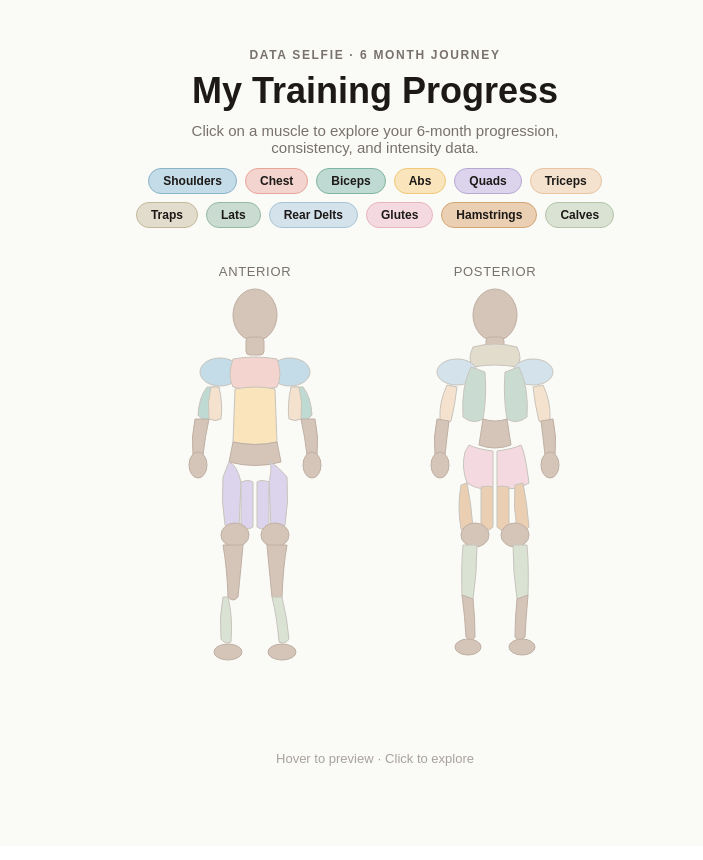
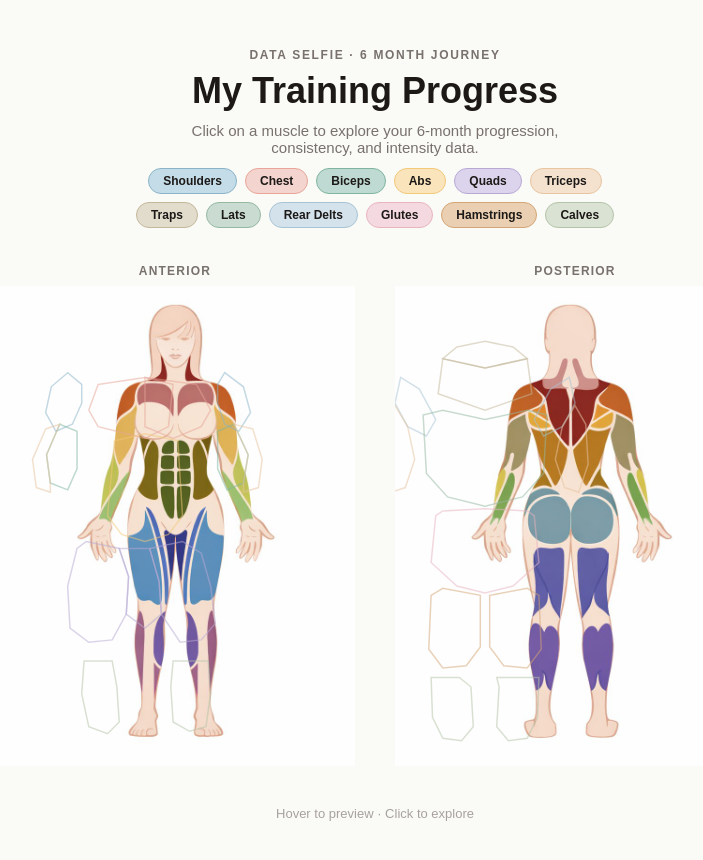
Before and after one commit to darageorgieva/Gym-Data-Viz, a React (Create React App) app: page / in a window 1280 px wide. Shown: the top 860 px of the page, without its empty margins (265-968 px from the left). Built offline with nearby package versions, Linux system fonts and the light colour scheme.

Commit message:
body ouline fix

```diff
--- a/src/components/BodySVG.js
+++ b/src/components/BodySVG.js
@@ -1,160 +1,164 @@
 import React, { useState } from 'react';
 import { MUSCLE_CONFIG } from '../config';
+
+// Image is 1536x1024. Front body: left half, Back body: right half.
+// We display each half separately at a fixed display height.
+// Coordinates below are in image-space (0-768 for front, 768-1536 for back, 0-1024 tall)
+// and will be scaled to display size via SVG viewBox.
+
+const FRONT_W = 768;
+const FRONT_H = 1024;
+const BACK_OFFSET_X = 768; // back starts at x=768 in the full image
+
+// Each region: { muscle, points: [[x,y],...] } in image coordinates
+const FRONT_REGIONS = [
+  // Shoulders (orange area, both sides)
+  { muscle: 'Shoulders', points: [[155,185],[120,215],[108,270],[130,310],[165,295],[185,250],[185,210]] },
+  { muscle: 'Shoulders', points: [[490,185],[530,215],[545,270],[520,310],[490,295],[475,250],[475,210]] },
+
+  // Chest (pink pec area)
+  { muscle: 'Chest', points: [[220,210],[320,195],[380,210],[370,300],[320,325],[220,300],[200,265]] },
+  { muscle: 'Chest', points: [[320,195],[430,210],[460,265],[440,300],[380,325],[320,300]] },
+
+  // Biceps (yellow-green upper arm front)
+  { muscle: 'Biceps', points: [[138,295],[110,360],[118,420],[155,435],[175,390],[175,310]] },
+  { muscle: 'Biceps', points: [[510,295],[540,360],[530,420],[495,435],[475,390],[475,310]] },
+
+  // Triceps (darker area back of upper arm, visible from front)
+  { muscle: 'Triceps', points: [[108,305],[80,370],[88,430],[118,440],[118,420],[110,360],[138,295]] },
+  { muscle: 'Triceps', points: [[550,305],[570,370],[562,430],[530,440],[530,420],[540,360],[510,295]] },
+
+  // Abs (green segmented area)
+  { muscle: 'Abs', points: [[255,330],[320,315],[390,330],[400,490],[370,530],[320,545],[270,530],[240,490]] },
+
+  // Quads (large blue area thighs)
+  { muscle: 'Quads', points: [[195,545],[175,560],[155,640],[160,730],[200,760],[250,755],[280,700],[285,620],[265,560]] },
+  { muscle: 'Quads', points: [[265,560],[285,620],[280,700],[320,730],[355,700],[350,630],[330,560]] },
+  { muscle: 'Quads', points: [[330,560],[350,630],[355,700],[395,760],[440,755],[470,720],[460,640],[440,570],[400,545]] },
+
+  // Calves (purple lower leg front)
+  { muscle: 'Calves', points: [[190,800],[185,870],[200,940],[240,955],[265,930],[260,855],[250,800]] },
+  { muscle: 'Calves', points: [[380,800],[375,855],[380,930],[415,950],[450,940],[460,870],[455,800]] },
+];
+
+const BACK_REGIONS = [
+  // Traps (dark red center upper back) - coords relative to full image (x starts at 768)
+  { muscle: 'Traps', points: [[870,155],[960,175],[1050,155],[1060,230],[960,265],[860,230]] },
+
+  // Rear Delts (orange shoulder area)
+  { muscle: 'Rear Delts', points: [[780,195],[820,220],[855,285],[835,320],[795,300],[768,250]] },
+  { muscle: 'Rear Delts', points: [[1140,195],[1100,220],[1065,285],[1085,320],[1125,300],[1152,250]] },
+
+  // Lats (olive/brown large back area)
+  { muscle: 'Lats', points: [[828,275],[870,265],[960,285],[1050,265],[1092,275],[1085,400],[1040,450],[960,470],[880,450],[835,400]] },
+
+  // Triceps (yellow-green back of arm)
+  { muscle: 'Triceps', points: [[768,255],[795,300],[810,370],[790,430],[760,440],[740,380],[745,295]] },
+  { muscle: 'Triceps', points: [[1152,255],[1125,300],[1110,370],[1130,430],[1160,440],[1180,380],[1175,295]] },
+
+  // Glutes (teal/blue round area)
+  { muscle: 'Glutes', points: [[855,490],[870,480],[960,475],[1050,480],[1065,490],[1075,590],[1020,640],[960,655],[900,640],[845,590]] },
+
+  // Hamstrings (blue-purple thighs back)
+  { muscle: 'Hamstrings', points: [[845,660],[870,645],[950,660],[950,770],[920,810],[870,815],[840,775]] },
+  { muscle: 'Hamstrings', points: [[970,660],[1050,645],[1075,660],[1080,775],[1050,815],[1000,810],[970,770]] },
+
+  // Calves (purple lower legs back)
+  { muscle: 'Calves', points: [[845,835],[848,920],[870,965],[910,970],[935,940],[930,855],[905,835]] },
+  { muscle: 'Calves', points: [[985,835],[990,855],[985,940],[1010,970],[1050,965],[1072,920],[1075,835]] },
+
+  // Traps upper portion
+  { muscle: 'Traps', points: [[900,130],[960,118],[1020,130],[1050,155],[960,175],[870,155]] },
+];
+
+const DISPLAY_HEIGHT = 480;
+const SCALE = DISPLAY_HEIGHT / FRONT_H; // scale factor
+const DISPLAY_FRONT_W = FRONT_W * SCALE;
+const DISPLAY_BACK_W = FRONT_W * SCALE; // same width
 
 export default function BodySVG({ onMuscleClick }) {
   const [hovered, setHovered] = useState(null);
 
-  const getColor = (muscle) => {
-    const config = MUSCLE_CONFIG[muscle];
-    if (!config) return '#E0DDD8';
-    if (hovered === muscle) return config.color;
-    return config.colorLight;
-  };
-
-  const getStroke = (muscle) => {
-    return hovered === muscle ? MUSCLE_CONFIG[muscle]?.color : '#C8C4BC';
-  };
-
-  const muscleProps = (muscle) => ({
-    fill: getColor(muscle),
-    stroke: getStroke(muscle),
-    strokeWidth: hovered === muscle ? 2 : 1,
-    style: { cursor: 'pointer', transition: 'all 0.2s ease' },
+  const regionProps = (muscle) => ({
+    fill: hovered === muscle ? MUSCLE_CONFIG[muscle]?.color + 'CC' : 'transparent',
+    stroke: MUSCLE_CONFIG[muscle]?.color || '#fff',
+    strokeWidth: hovered === muscle ? 2.5 : 1.5,
+    strokeOpacity: hovered === muscle ? 1 : 0.5,
+    style: { cursor: 'pointer', transition: 'all 0.18s ease' },
     onMouseEnter: () => setHovered(muscle),
     onMouseLeave: () => setHovered(null),
     onClick: () => onMuscleClick(muscle),
   });
 
+  const toPoints = (pts, offsetX = 0) =>
+    pts.map(([x, y]) => `${(x - offsetX) * SCALE},${y * SCALE}`).join(' ');
+
   return (
-    <div style={{ display: 'flex', gap: '60px', alignItems: 'flex-start', justifyContent: 'center' }}>
-      {/* FRONT VIEW */}
+    <div style={{ display: 'flex', gap: '40px', alignItems: 'flex-start', justifyContent: 'center' }}>
+
+      {/* FRONT */}
       <div style={{ textAlign: 'center' }}>
-        <p style={{ fontSize: '13px', color: '#78716C', marginBottom: '8px', fontWeight: '500', letterSpacing: '0.05em', textTransform: 'uppercase' }}>Anterior</p>
-        <svg width="180" height="420" viewBox="0 0 180 420">
-          {/* Body outline */}
-          {/* Head */}
-          <ellipse cx="90" cy="28" rx="22" ry="26" fill="#D4C5B8" stroke="#C0B0A4" strokeWidth="1" />
-          {/* Neck */}
-          <rect x="81" y="50" width="18" height="18" rx="4" fill="#D4C5B8" stroke="#C0B0A4" strokeWidth="1" />
-
-          {/* SHOULDERS */}
-          <ellipse cx="55" cy="85" rx="20" ry="14" {...muscleProps('Shoulders')} />
-          <ellipse cx="125" cy="85" rx="20" ry="14" {...muscleProps('Shoulders')} />
-
-          {/* CHEST */}
-          <path d="M68 72 Q90 68 112 72 Q118 88 112 100 Q90 106 68 100 Q62 88 68 72Z" {...muscleProps('Chest')} />
-
-          {/* BICEPS */}
-          <path d="M42 100 Q34 110 33 128 Q38 135 46 132 Q52 115 54 100Z" {...muscleProps('Biceps')} />
-          <path d="M138 100 Q146 110 147 128 Q142 135 134 132 Q128 115 126 100Z" {...muscleProps('Biceps')} />
-
-          {/* ABS */}
-          <path d="M70 102 Q90 98 110 102 L112 155 Q90 160 68 155Z" {...muscleProps('Abs')} />
-
-          {/* Forearms - neutral */}
-          <path d="M30 132 Q26 150 28 168 Q33 172 38 168 Q40 150 44 132Z" fill="#D4C5B8" stroke="#C0B0A4" strokeWidth="1" />
-          <path d="M150 132 Q154 150 152 168 Q147 172 142 168 Q140 150 136 132Z" fill="#D4C5B8" stroke="#C0B0A4" strokeWidth="1" />
-
-          {/* Hands */}
-          <ellipse cx="33" cy="178" rx="9" ry="13" fill="#D4C5B8" stroke="#C0B0A4" strokeWidth="1" />
-          <ellipse cx="147" cy="178" rx="9" ry="13" fill="#D4C5B8" stroke="#C0B0A4" strokeWidth="1" />
-
-          {/* TRICEPS front visible */}
-          <path d="M54 100 Q58 118 56 132 Q50 135 44 132 Q42 115 46 100Z" {...muscleProps('Triceps')} />
-          <path d="M126 100 Q122 118 124 132 Q130 135 136 132 Q138 115 134 100Z" {...muscleProps('Triceps')} />
-
-          {/* Hip area */}
-          <path d="M68 155 Q90 160 112 155 L116 175 Q90 182 64 175Z" fill="#D4C5B8" stroke="#C0B0A4" strokeWidth="1" />
-
-          {/* QUADS */}
-          <path d="M64 175 Q72 178 76 195 L74 240 Q66 245 60 238 Q56 215 58 190Z" {...muscleProps('Quads')} />
-          <path d="M104 175 Q112 178 122 190 Q124 215 120 238 Q114 245 106 240 L104 195 Q108 178 104 175Z" {...muscleProps('Quads')} />
-
-          {/* Inner quads */}
-          <path d="M76 195 Q84 192 88 195 L88 240 Q82 244 76 240Z" {...muscleProps('Quads')} />
-          <path d="M92 195 Q96 192 104 195 L104 240 Q98 244 92 240Z" {...muscleProps('Quads')} />
-
-          {/* Knees */}
-          <ellipse cx="70" cy="248" rx="14" ry="12" fill="#D4C5B8" stroke="#C0B0A4" strokeWidth="1" />
-          <ellipse cx="110" cy="248" rx="14" ry="12" fill="#D4C5B8" stroke="#C0B0A4" strokeWidth="1" />
-
-          {/* Shins */}
-          <path d="M58 258 Q62 280 63 310 Q68 316 73 310 Q76 280 78 258Z" fill="#D4C5B8" stroke="#C0B0A4" strokeWidth="1" />
-          <path d="M102 258 Q104 280 107 310 Q112 316 117 310 Q118 280 122 258Z" fill="#D4C5B8" stroke="#C0B0A4" strokeWidth="1" />
-
-          {/* CALVES front visible */}
-          <path d="M63 310 Q68 330 66 355 Q60 358 56 352 Q54 330 58 310Z" {...muscleProps('Calves')} />
-          <path d="M117 310 Q122 330 124 352 Q120 358 114 355 Q112 330 107 310Z" {...muscleProps('Calves')} />
-
-          {/* Feet */}
-          <ellipse cx="63" cy="365" rx="14" ry="8" fill="#D4C5B8" stroke="#C0B0A4" strokeWidth="1" />
-          <ellipse cx="117" cy="365" rx="14" ry="8" fill="#D4C5B8" stroke="#C0B0A4" strokeWidth="1" />
-        </svg>
+        <p style={{ fontSize: '12px', color: '#78716C', marginBottom: '8px', fontWeight: '600', letterSpacing: '0.1em', textTransform: 'uppercase' }}>Anterior</p>
+        <div style={{ position: 'relative', width: DISPLAY_FRONT_W, height: DISPLAY_HEIGHT, overflow: 'hidden' }}>
+          <img
+            src={process.env.PUBLIC_URL + '/body.png'}
+            alt="Female body front"
+            style={{
+              position: 'absolute',
+              top: 0, left: 0,
+              width: DISPLAY_FRONT_W * 2, // full image width scaled
+              height: DISPLAY_HEIGHT,
+              objectFit: 'cover',
+              objectPosition: 'left center',
+              pointerEvents: 'none',
+            }}
+          />
+          <svg
+            width={DISPLAY_FRONT_W}
+            height={DISPLAY_HEIGHT}
+            style={{ position: 'absolute', top: 0, left: 0 }}
+          >
+            {FRONT_REGIONS.map((region, i) => (
+              <polygon
+                key={i}
+                points={toPoints(region.points)}
+                {...regionProps(region.muscle)}
+              />
+            ))}
+          </svg>
+        </div>
       </div>
 
-      {/* BACK VIEW */}
+      {/* BACK */}
       <div style={{ textAlign: 'center' }}>
-        <p style={{ fontSize: '13px', color: '#78716C', marginBottom: '8px', fontWeight: '500', letterSpacing: '0.05em', textTransform: 'uppercase' }}>Posterior</p>
-        <svg width="180" height="420" viewBox="0 0 180 420">
-          {/* Head */}
-          <ellipse cx="90" cy="28" rx="22" ry="26" fill="#D4C5B8" stroke="#C0B0A4" strokeWidth="1" />
-          {/* Neck */}
-          <rect x="81" y="50" width="18" height="18" rx="4" fill="#D4C5B8" stroke="#C0B0A4" strokeWidth="1" />
-
-          {/* TRAPS */}
-          <path d="M68 60 Q90 54 112 60 Q118 72 112 80 Q90 76 68 80 Q62 72 68 60Z" {...muscleProps('Traps')} />
-
-          {/* REAR DELTS */}
-          <ellipse cx="52" cy="85" rx="20" ry="13" {...muscleProps('Rear Delts')} />
-          <ellipse cx="128" cy="85" rx="20" ry="13" {...muscleProps('Rear Delts')} />
-
-          {/* LATS */}
-          <path d="M66 80 Q56 100 58 130 Q68 138 78 132 Q82 110 80 85Z" {...muscleProps('Lats')} />
-          <path d="M114 80 Q124 100 122 130 Q112 138 102 132 Q98 110 100 85Z" {...muscleProps('Lats')} />
-
-          {/* TRICEPS back */}
-          <path d="M42 98 Q34 115 35 132 Q40 138 46 134 Q50 118 52 100Z" {...muscleProps('Triceps')} />
-          <path d="M138 98 Q146 115 145 132 Q140 138 134 134 Q130 118 128 100Z" {...muscleProps('Triceps')} />
-
-          {/* Forearms */}
-          <path d="M32 132 Q28 150 30 168 Q35 172 40 168 Q42 150 44 134Z" fill="#D4C5B8" stroke="#C0B0A4" strokeWidth="1" />
-          <path d="M148 132 Q152 150 150 168 Q145 172 140 168 Q138 150 136 134Z" fill="#D4C5B8" stroke="#C0B0A4" strokeWidth="1" />
-
-          {/* Hands */}
-          <ellipse cx="35" cy="178" rx="9" ry="13" fill="#D4C5B8" stroke="#C0B0A4" strokeWidth="1" />
-          <ellipse cx="145" cy="178" rx="9" ry="13" fill="#D4C5B8" stroke="#C0B0A4" strokeWidth="1" />
-
-          {/* Lower back */}
-          <path d="M78 132 Q90 136 102 132 L106 158 Q90 164 74 158Z" fill="#D4C5B8" stroke="#C0B0A4" strokeWidth="1" />
-
-          {/* GLUTES */}
-          <path d="M64 158 Q72 162 88 164 L88 200 Q76 205 62 196 Q56 180 60 165Z" {...muscleProps('Glutes')} />
-          <path d="M92 164 Q108 162 116 158 Q120 165 124 196 Q110 205 92 200Z" {...muscleProps('Glutes')} />
-
-          {/* HAMSTRINGS */}
-          <path d="M62 196 Q66 215 68 240 Q62 248 56 242 Q52 220 56 198Z" {...muscleProps('Hamstrings')} />
-          <path d="M118 196 Q122 215 124 240 Q118 248 112 242 Q108 220 110 198Z" {...muscleProps('Hamstrings')} />
-
-          {/* Inner hamstrings */}
-          <path d="M76 200 Q84 198 88 200 L88 240 Q82 246 76 242Z" {...muscleProps('Hamstrings')} />
-          <path d="M92 200 Q96 198 104 200 L104 242 Q98 246 92 240Z" {...muscleProps('Hamstrings')} />
-
-          {/* Knees */}
-          <ellipse cx="70" cy="248" rx="14" ry="12" fill="#D4C5B8" stroke="#C0B0A4" strokeWidth="1" />
-          <ellipse cx="110" cy="248" rx="14" ry="12" fill="#D4C5B8" stroke="#C0B0A4" strokeWidth="1" />
-
-          {/* CALVES */}
-          <path d="M58 258 Q56 280 57 308 Q62 318 68 312 Q72 285 72 258Z" {...muscleProps('Calves')} />
-          <path d="M108 258 Q108 285 112 312 Q118 318 123 308 Q124 280 122 258Z" {...muscleProps('Calves')} />
-
-          {/* Achilles / lower leg */}
-          <path d="M57 308 Q60 330 61 350 Q66 356 70 350 Q70 330 68 312Z" fill="#D4C5B8" stroke="#C0B0A4" strokeWidth="1" />
-          <path d="M123 308 Q121 330 120 350 Q114 356 110 350 Q110 330 112 312Z" fill="#D4C5B8" stroke="#C0B0A4" strokeWidth="1" />
-
-          {/* Feet */}
-          <ellipse cx="63" cy="360" rx="13" ry="8" fill="#D4C5B8" stroke="#C0B0A4" strokeWidth="1" />
-          <ellipse cx="117" cy="360" rx="13" ry="8" fill="#D4C5B8" stroke="#C0B0A4" strokeWidth="1" />
-        </svg>
+        <p style={{ fontSize: '12px', color: '#78716C', marginBottom: '8px', fontWeight: '600', letterSpacing: '0.1em', textTransform: 'uppercase' }}>Posterior</p>
+        <div style={{ position: 'relative', width: DISPLAY_BACK_W, height: DISPLAY_HEIGHT, overflow: 'hidden' }}>
+          <img
+            src={process.env.PUBLIC_URL + '/body.png'}
+            alt="Female body back"
+            style={{
+              position: 'absolute',
+              top: 0,
+              left: -DISPLAY_FRONT_W, // shift image left to show right half
+              width: DISPLAY_FRONT_W * 2,
+              height: DISPLAY_HEIGHT,
+              pointerEvents: 'none',
+            }}
+          />
+          <svg
+            width={DISPLAY_BACK_W}
+            height={DISPLAY_HEIGHT}
+            style={{ position: 'absolute', top: 0, left: 0 }}
+          >
+            {BACK_REGIONS.map((region, i) => (
+              <polygon
+                key={i}
+                points={toPoints(region.points, BACK_OFFSET_X)}
+                {...regionProps(region.muscle)}
+              />
+            ))}
+          </svg>
+        </div>
       </div>
 
       {/* Tooltip */}
@@ -166,15 +170,16 @@ export default function BodySVG({ onMuscleClick }) {
           transform: 'translateX(-50%)',
           background: MUSCLE_CONFIG[hovered]?.color,
           color: '#1C1917',
-          padding: '8px 20px',
-          borderRadius: '20px',
+          padding: '10px 24px',
+          borderRadius: '24px',
           fontSize: '14px',
           fontWeight: '600',
           pointerEvents: 'none',
-          boxShadow: '0 4px 16px rgba(0,0,0,0.12)',
+          boxShadow: '0 4px 20px rgba(0,0,0,0.15)',
           letterSpacing: '0.02em',
+          whiteSpace: 'nowrap',
         }}>
-          {hovered} — {MUSCLE_CONFIG[hovered]?.exercise}
+          {hovered} · {MUSCLE_CONFIG[hovered]?.exercise}
         </div>
       )}
     </div>
```
Also changed, not shown: public/body.png (added).
